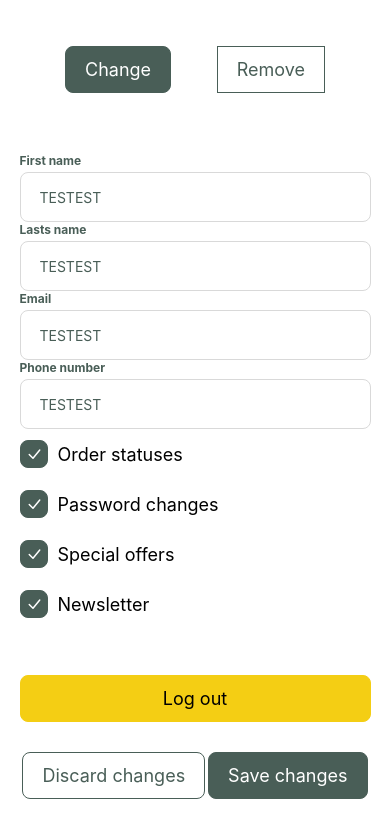
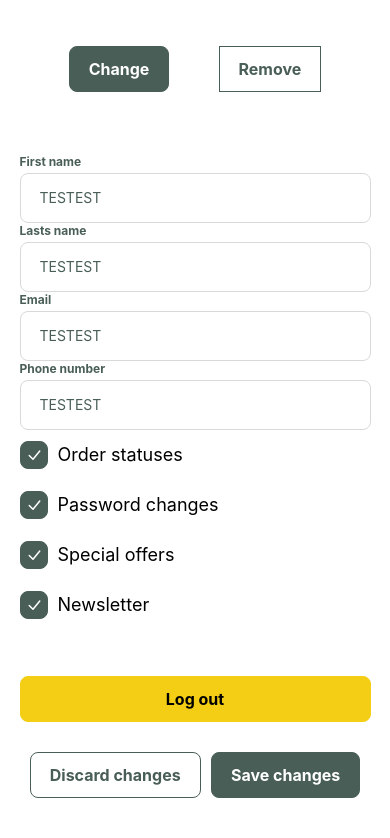
Before and after one commit to JureVidrih/little-lemon, a React Native app: screen / in a window 390 px wide. Shown: the top 838 px of the page. Built offline with nearby package versions, Linux system fonts and the light colour scheme.

Commit message:
Tweak <Button /> fonts

```diff
--- a/components/base_components/Button.tsx
+++ b/components/base_components/Button.tsx
@@ -74,6 +74,7 @@ const styles = StyleSheet.create({
         borderWidth: 1
     },
     label: {
-        fontSize: 18
+        fontSize: 16,
+        fontWeight: 'bold'
     }
 });
```
